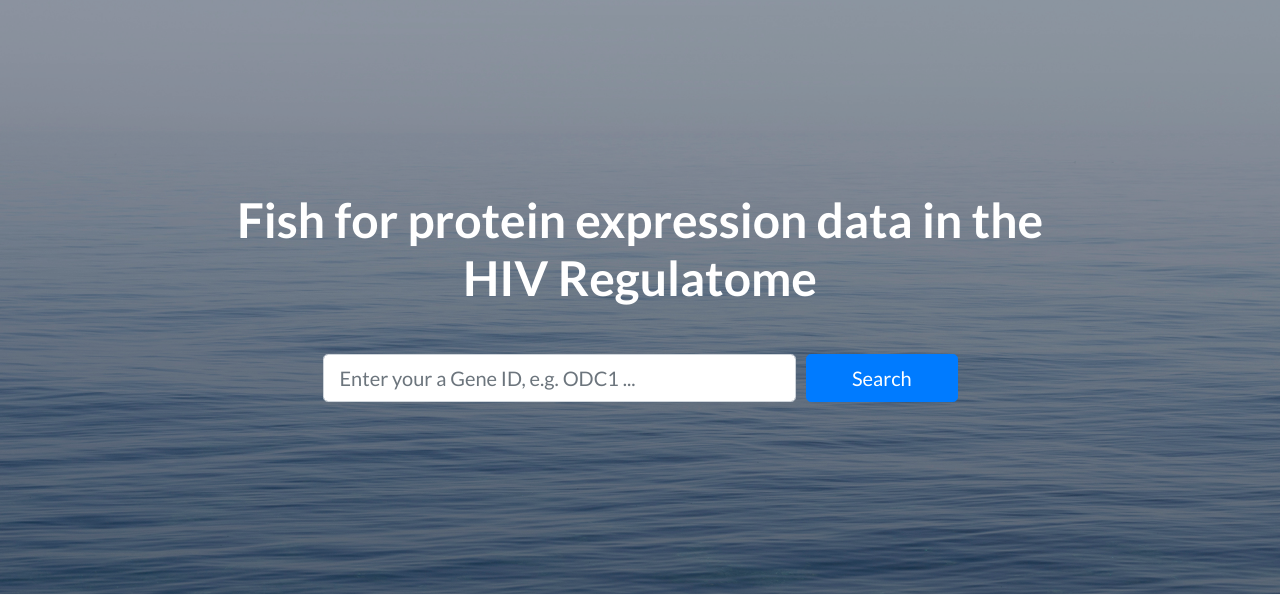
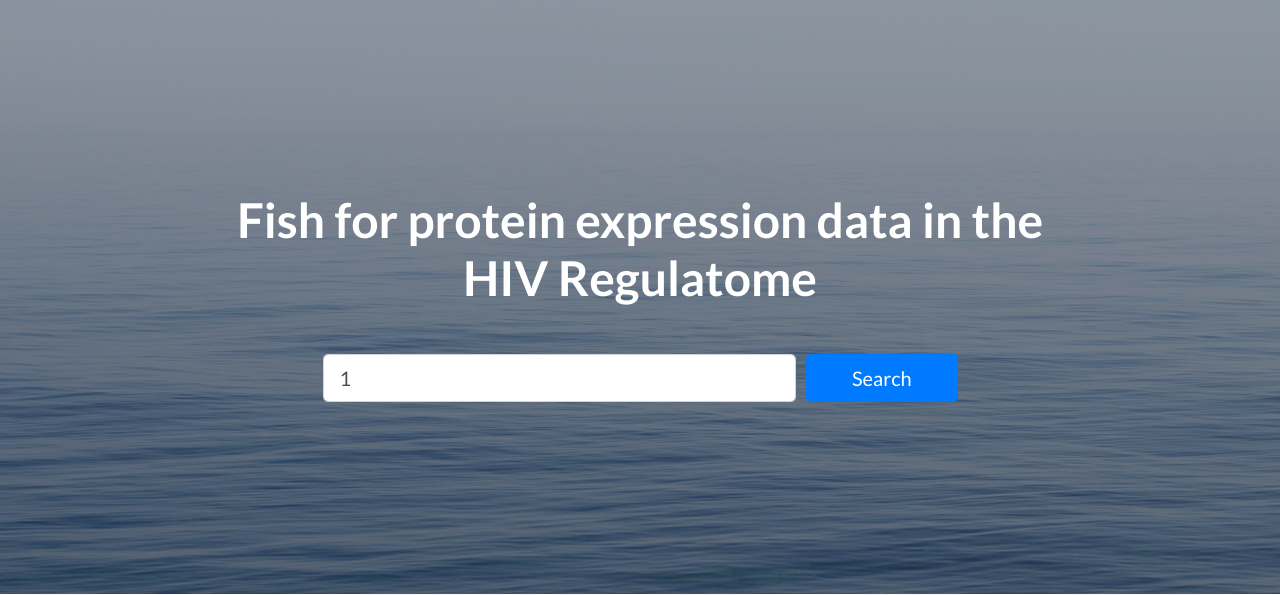
Before and after one commit to kemaeleon/demo, a Django app: template regulatome/regulatome/templates/index.html in a window 1280 px wide. Shown: the part 110-705 px from the top of the page. Run offline with Django 3.2, Linux system fonts and the light colour scheme; the template is opened without the code that fills it: most values are stand-ins (such as "Sample title", 1, 10 or a date in 2020); some libraries are stand-ins or nearby versions.

Commit message:
form added to regulatome database

```diff
--- a/regulatome/abundances/views.py
+++ b/regulatome/abundances/views.py
@@ -116,6 +116,7 @@ def display_table(request):
 
 
 def  multitimeview(request):
+    print(request.POST.getlist("gene_id"))
     x = re.search(".*multi.*", str(request))
     multi = False
     if (x):
--- a/regulatome/regulatome/templates/index.html
+++ b/regulatome/regulatome/templates/index.html
@@ -49,10 +49,10 @@
           <h1 class="mb-5">Fish for protein expression data in the HIV Regulatome</h1>
         </div>
         <div class="col-md-10 col-lg-8 col-xl-7 mx-auto">
-	<form action="/plot_singlemultitime/" method="post"> {% csrf_token %}
+	<form action="/plot_singlemultitime/" method="post" name="gene_id"> {% csrf_token %}
             <div class="form-row">
               <div class="col-12 col-md-9 mb-2 mb-md-0">
-                <input type="input" class="form-control form-control-lg" placeholder="Enter your a Gene ID, e.g. ODC1 ...">
+		      <input value="{{gene_id}}" type="post" name="gene_id" class="form-control form-control-lg" placeholder="Enter your a Gene ID, e.g. ODC1 ...">
               </div>
               <div class="col-12 col-md-3">
                 <button type="submit" class="btn btn-block btn-lg btn-primary">Search</button>
```
Also changed, not shown: 1 other file.
